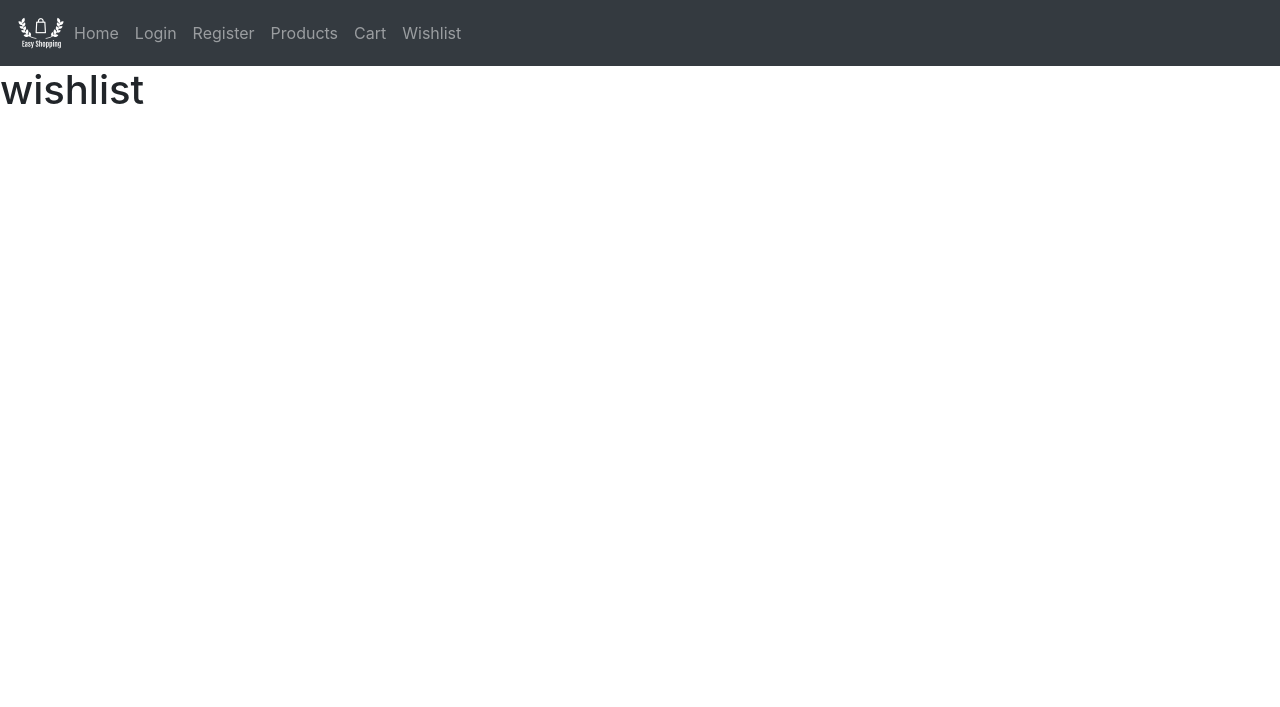
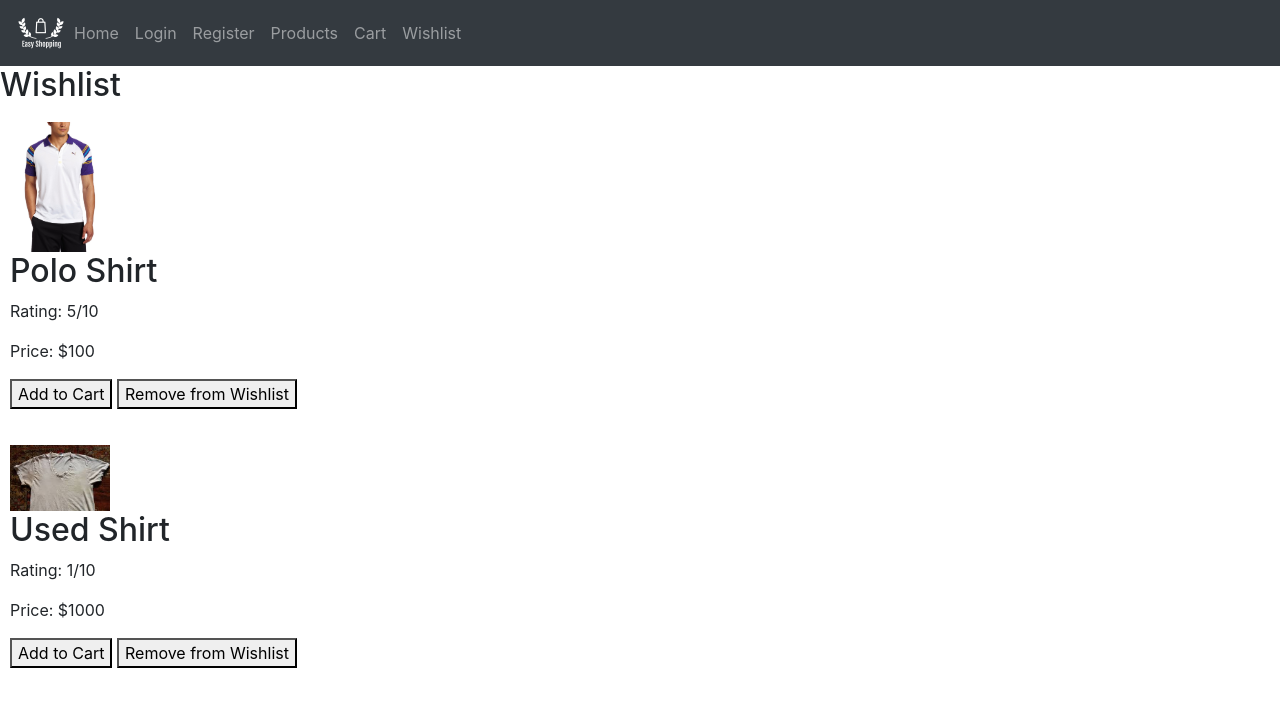
Before and after one commit to saikiran-sjsu/EasyShopping, a Flask app: page /wishlist in a window 1280 px wide. Shown: the top 707 px of the page. Run offline with Flask 2, Linux system fonts and the light colour scheme; some libraries are stand-ins or nearby versions.

Commit message:
Add files via upload

```diff
--- a/ShoppingApp/templates/wishlist.html
+++ b/ShoppingApp/templates/wishlist.html
@@ -1,5 +1,26 @@
 {% extends "base.html" %}
 
 {% block content %}
-<h1>wishlist</h1>
+<h2>Wishlist</h2>
+<div class="column" >
+    <img src = /static/images/polo.jpg width =100px>
+    <h2>Polo Shirt</h2>
+    <p>Rating: 5/10</p>
+    <p>Price: $100</p>
+    <button> Add to Cart </button>
+    <button> Remove from Wishlist </button>
+  </div>
+  <p></p>
+
+  <p></p>
+  <div class="column">
+    <img src = /static/images/clapped.jpg width =100px>
+    <h2>Used Shirt</h2>
+    <p>Rating: 1/10</p>
+    <p>Price: $1000</p>
+    <button> Add to Cart </button>
+    <button> Remove from Wishlist </button>
+  </div>
+
+
 {% endblock content %}
```
